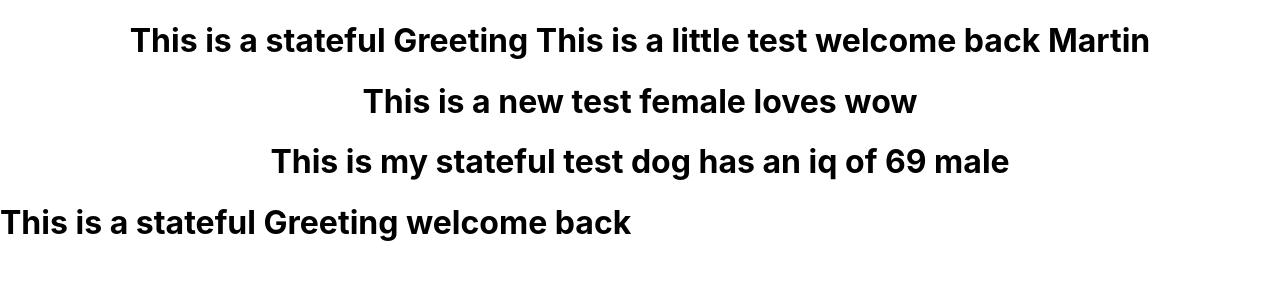
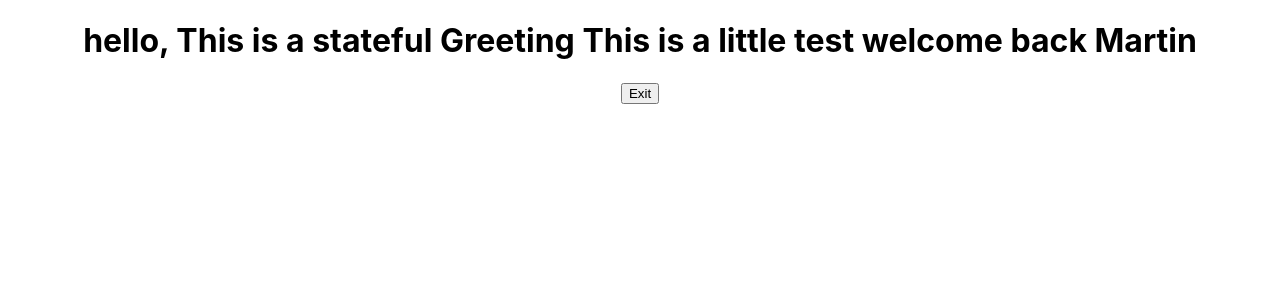
Before and after one commit to MartinBradbury/react-trial, a React (Create React App) app in the folder my-app/: page / in a window 1280 px wide. Shown: the top 300 px of the page. Built offline with nearby package versions, Linux system fonts and the light colour scheme.

Commit message:
added an intital state to the stateful class component "StatefulGreeting"

```diff
--- a/my-app/src/App.js
+++ b/my-app/src/App.js
@@ -11,10 +11,7 @@ function App() {
     <div className="App">
       {/* <FunctionalGreetingNew name="Martin" age="41" greeting="Nice to meet you!!" /> */}
       <StatefulGreeting greeting="This is a little test" name="Martin" />
-      <NewTest sex="female" game="wow" />
-      <StatefulTest pet="dog" iq="69" sex="male"/>
     </div>
-    <StatefulGreeting />
     </>
   );
 }
--- a/my-app/src/components/StatefulGreeting.js
+++ b/my-app/src/components/StatefulGreeting.js
@@ -1,8 +1,23 @@
 import React from 'react';
 
 class StatefulGreeting extends React.Component {
+    constructor(props) {
+        super(props);
+        this.state = {
+            introduction: "hello",
+            buttonText: "Exit",
+        };
+    }
     render() {
-        return <h1>This is a stateful Greeting {this.props.greeting} welcome back {this.props.name} </h1>
+        return(
+            <div>
+                <h1>{this.state.introduction}, This is a stateful Greeting {this.props.greeting} welcome back {this.props.name} </h1>
+                <button>{this.state.buttonText}</button>
+
+
+            </div>
+
+        )
     }
 
 
```
